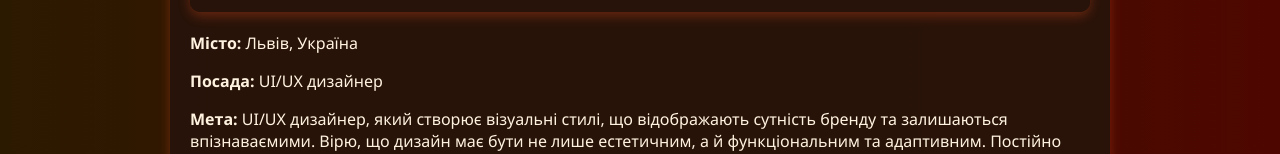
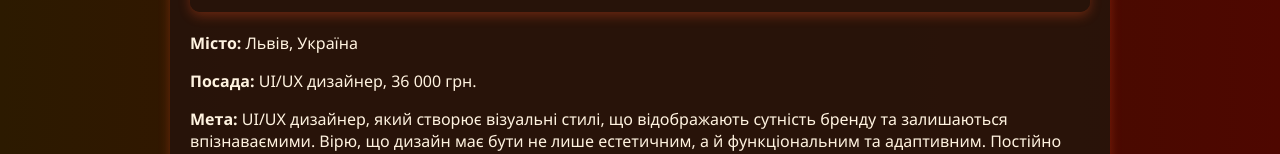
Before and after one commit to LLLAH/my_RESUME, a plain HTML site: page index.html in a window 1280 px wide. Shown: the part 618-772 px from the top of the page. Drawn offline with Linux system fonts and the light colour scheme; no server answers.

Commit message:
Update index.html

```diff
--- a/index.html
+++ b/index.html
@@ -38,7 +38,7 @@
         </section>
 
         <p><strong>Місто:</strong> Львів, Україна</p>
-        <p><strong>Посада:</strong> UI/UX дизайнер</p>
+        <p><strong>Посада:</strong> UI/UX дизайнер, 36 000 грн.</p>
         <p><strong>Мета:</strong> UI/UX дизайнер, який створює візуальні стилі, що відображають сутність бренду та залишаються впізнаваємими. Вірю, що дизайн має бути не лише естетичним, а й функціональним та адаптивним. Постійно вдосконалюю свої навички та відкритий до нових професійних викликів.</p>
     </header>
 
```
